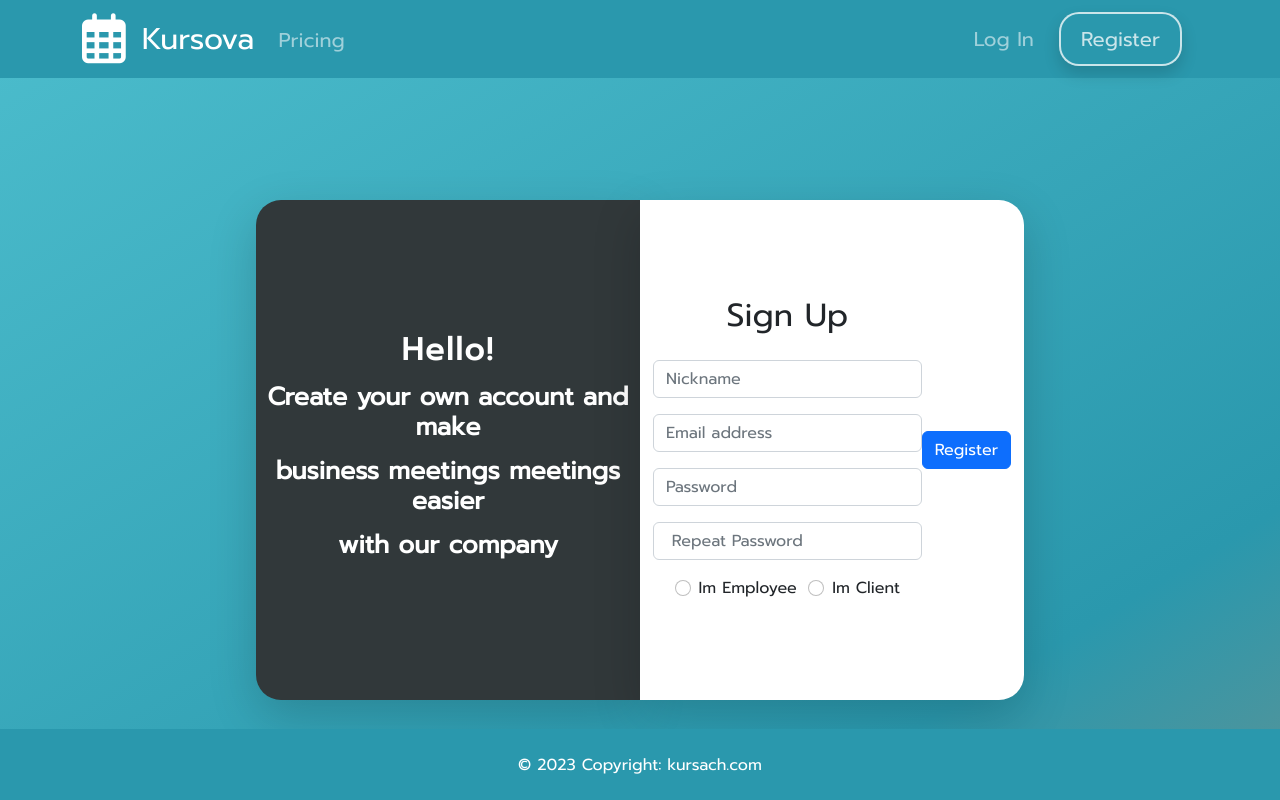
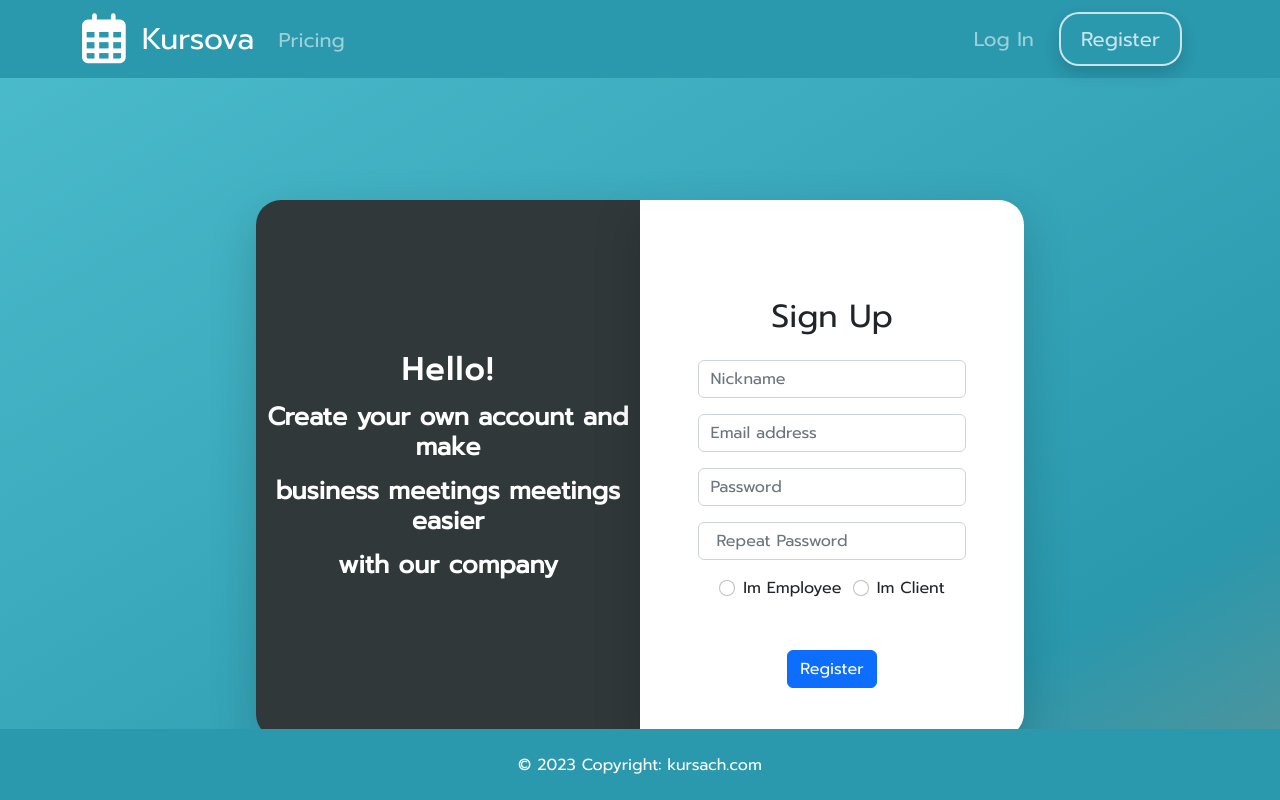
Before and after one commit to Pixel147/kursach, an Angular app in the folder angular/: page /register in a window 1280 px wide. Shown: the top 800 px of the page. Built offline with nearby package versions, Linux system fonts and the light colour scheme.

Commit message:
fix buttons and userType buttons

```diff
--- a/angular/src/app/login/login.component.html
+++ b/angular/src/app/login/login.component.html
@@ -6,7 +6,7 @@
       <h2 class="main-text">You can sign in to access with your</h2>
       <h2 class="main-text">exiting account</h2>
     </div>
-    <div class="form-cover shadow-lg">
+    <div class="form-cover shadow-lg d-flex flex-column">
       <form class="login-form">
         <h2 class="text-center pt-3 pb-3">Sign In</h2>
 
@@ -26,13 +26,9 @@
 
           <p class="text-bottom"><a class="text-decoration-none" href="http://localhost:4200/register">Forgot The Password?</a></p>
         </div>
-
-
-
-
         <p class="register-text">If you dont have account <a class="Sign-Up text-decoration-underline" href="http://localhost:4200/register">Sign Up</a></p>
       </form>
-      <button (click)="login()" class="btn btn-primary">Login</button>
+      <button (click)="login()" class="btn btn-primary" style="margin-bottom: 50px; margin-top: -90px">Login</button>
     </div>
 
 
--- a/angular/src/app/register/register.component.css
+++ b/angular/src/app/register/register.component.css
@@ -33,7 +33,7 @@
   flex-direction: column;
   width: 30%;
   background: #31383A;
-  height: 500px;
+  height: 539px;
   border-radius: 25px 0 0 25px;
 
 }
--- a/angular/src/app/register/register.component.html
+++ b/angular/src/app/register/register.component.html
@@ -7,7 +7,7 @@
       <h2 class="main-text">business meetings meetings easier</h2>
       <h2 class="main-text">with our company</h2>
     </div>
-    <div class="form-cover shadow-lg">
+    <div class="form-cover shadow-lg d d-flex flex-column">
 
       <form class="register-form">
         <h2 class="text-center pt-3 pb-3">Sign Up</h2>
@@ -30,14 +30,14 @@
         <div class="d-flex justify-content-around w-100% p-3 pt-0 choose">
 
           <div class="form-check">
-            <input (click)="onTypeEmployee()" class="form-check-input" type="radio" name="flexRadioDefault" id="flexRadioDefault3">
+            <input (click)="onTypeEmployee()" class="form-check-input" type="radio" name="flexRadioDefault" id="flexRadioDefault1">
             <label class="form-check-label" for="flexRadioDefault1">
               Im Employee
             </label>
           </div>
           <div class="form-check">
-            <input (click)="onTypeClient()" class="form-check-input" type="radio" name="flexRadioDefault" id="flexRadioDefault1">
-            <label class="form-check-label" for="flexRadioDefault1">
+            <input (click)="onTypeClient()" class="form-check-input" type="radio" name="flexRadioDefault" id="flexRadioDefault2">
+            <label class="form-check-label" for="flexRadioDefault2">
               Im Client
             </label>
           </div>
@@ -46,7 +46,7 @@
 
       </form>
 
-      <button (click)="onClickReg()" type="submit" class="btn btn-primary">Register</button>
+      <button (click)="onClickReg()" type="submit" class="btn btn-primary" style="margin-top: -50px; margin-bottom: 50px">Register</button>
     </div>
 
 
```
